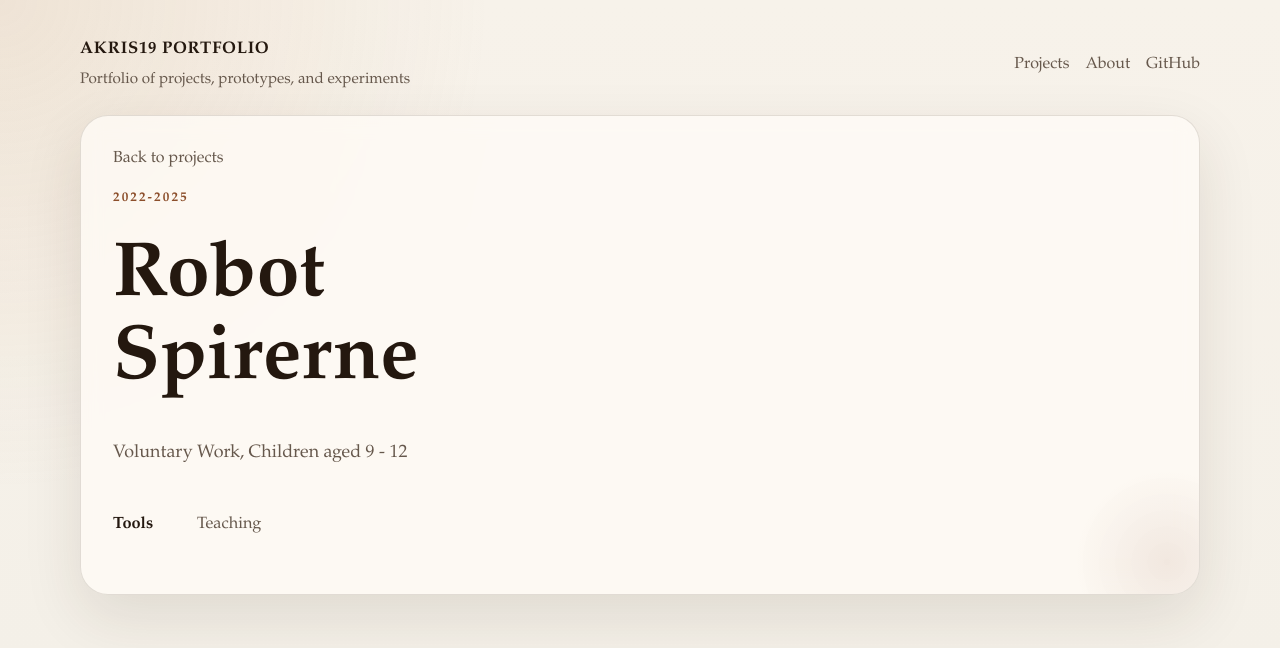
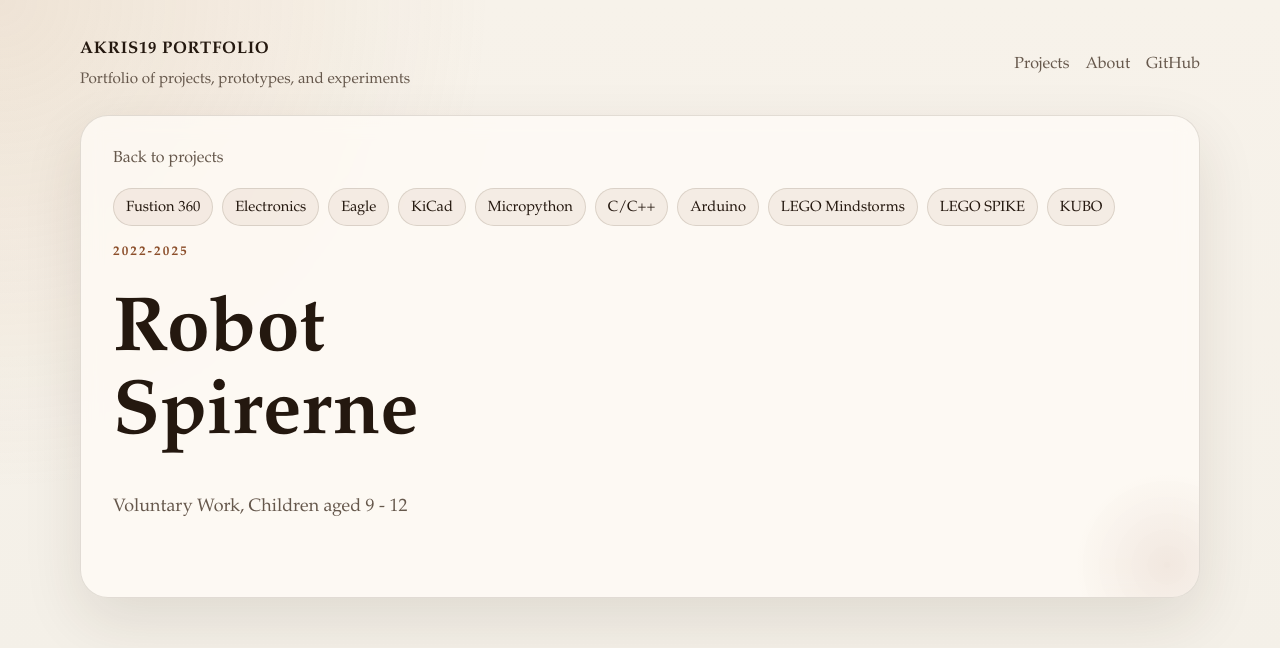
Before and after one commit to Akris19/portfolio, a Jekyll site: the page built from _projects/robot_spirenene.md, in a window 1280 px wide. Shown: the top 648 px of the page. Built offline with Jekyll 4.4.1, drawn with Linux system fonts in a browser that asks for light colours.

```diff
--- a/_layouts/project.html
+++ b/_layouts/project.html
@@ -8,6 +8,15 @@ layout: default
   </p>
 
   <header class="project-page__header">
+    {% if page.technologies %}
+    <div class="project-tech-list" aria-label="Technologies">
+      {% assign technologies = page.technologies | split: ', ' %}
+      {% for technology in technologies %}
+      <span class="project-tech-list__item">{{ technology }}</span>
+      {% endfor %}
+    </div>
+    {% endif %}
+
     {% if page.year %}
     <p class="eyebrow">{{ page.year }}</p>
     {% endif %}
@@ -17,19 +26,7 @@ layout: default
     {% if page.summary %}
     <p class="project-page__summary">{{ page.summary }}</p>
     {% endif %}
-
-    <div class="project-page__facts">
-      {% if page.technologies %}
-      <p><strong>Tools</strong> {{ page.technologies }}</p>
-      {% endif %}
-    </div>
   </header>
-
-  {% if page.cover %}
-  <figure class="project-page__cover">
-    <img src="{{ page.cover | relative_url }}" alt="{{ page.title }} cover image">
-  </figure>
-  {% endif %}
 
   <div class="project-page__content">
     {{ content }}
--- a/_projects/robot_spirenene.md
+++ b/_projects/robot_spirenene.md
@@ -2,6 +2,6 @@
 title: Robot Spirerne
 summary: Voluntary Work, Children aged 9 - 12
 year: 2022-2025
-technologies: Teaching
+technologies: Fustion 360, Electronics, Eagle, KiCad, Micropython, C/C++, Arduino, LEGO Mindstorms, LEGO SPIKE, KUBO
 order: 8
 ---
--- a/assets/css/style.css
+++ b/assets/css/style.css
@@ -261,7 +261,7 @@ h3 {
 }
 
 .project-card__cover img {
-  aspect-ratio: 16 / 9;
+  height: clamp(190px, 24vw, 260px);
   margin: 0;
   border-radius: 22px 22px 0 0;
   object-fit: cover;
@@ -281,13 +281,6 @@ h3 {
   font-size: 0.85rem;
   letter-spacing: 0.08em;
   text-transform: uppercase;
-}
-
-.project-card__tech {
-  margin-top: auto;
-  padding-top: 0.5rem;
-  border-top: 1px solid var(--line);
-  font-size: 0.92rem;
 }
 
 .project-card__cta {
@@ -361,6 +354,24 @@ h3 {
   margin-bottom: 1.4rem;
 }
 
+.project-tech-list {
+  display: flex;
+  flex-wrap: wrap;
+  gap: 0.55rem;
+}
+
+.project-tech-list__item {
+  display: inline-flex;
+  align-items: center;
+  min-height: 2rem;
+  padding: 0.35rem 0.75rem;
+  border: 1px solid var(--line);
+  border-radius: 999px;
+  background: rgba(140, 79, 43, 0.08);
+  color: var(--text);
+  font-size: 0.92rem;
+}
+
 .project-modal__summary {
   margin: 0;
   color: var(--muted);
@@ -381,10 +392,6 @@ h3 {
   display: inline-block;
   min-width: 5rem;
   color: var(--text);
-}
-
-.project-modal__cover {
-  margin: 0 0 1.4rem;
 }
 
 .project-modal__content > :first-child {
@@ -498,26 +505,6 @@ h3 {
   font-size: 1.12rem;
 }
 
-.project-page__facts {
-  display: grid;
-  gap: 0.35rem;
-  padding-top: 0.5rem;
-}
-
-.project-page__facts p {
-  margin: 0;
-}
-
-.project-page__facts strong {
-  display: inline-block;
-  min-width: 5rem;
-  color: var(--text);
-}
-
-.project-page__cover {
-  margin: 0 0 1.5rem;
-}
-
 .project-page__content h2,
 .project-page__content h3 {
   margin-top: 2rem;
```
Also changed, not shown: _projects/robot_and_technology_camps.md (+1 -1 lines), index.md (+9 -12 lines).
